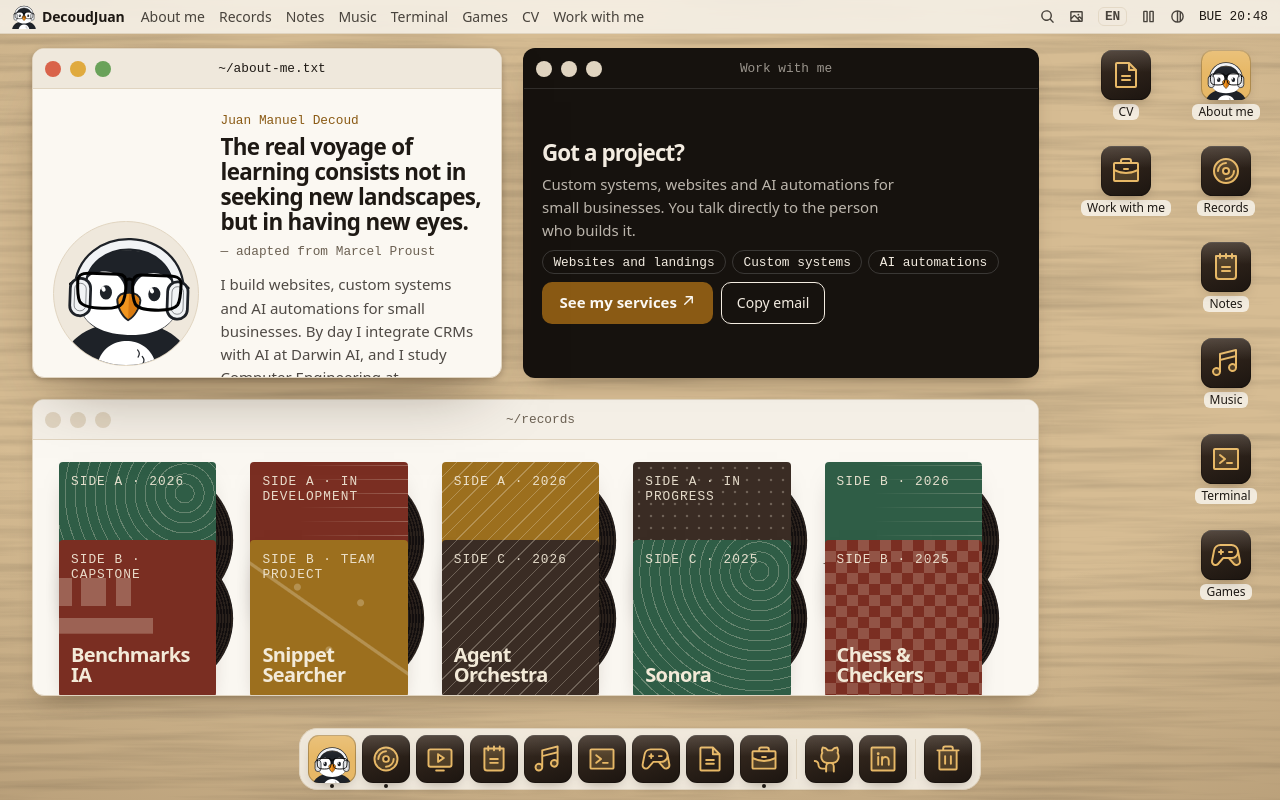
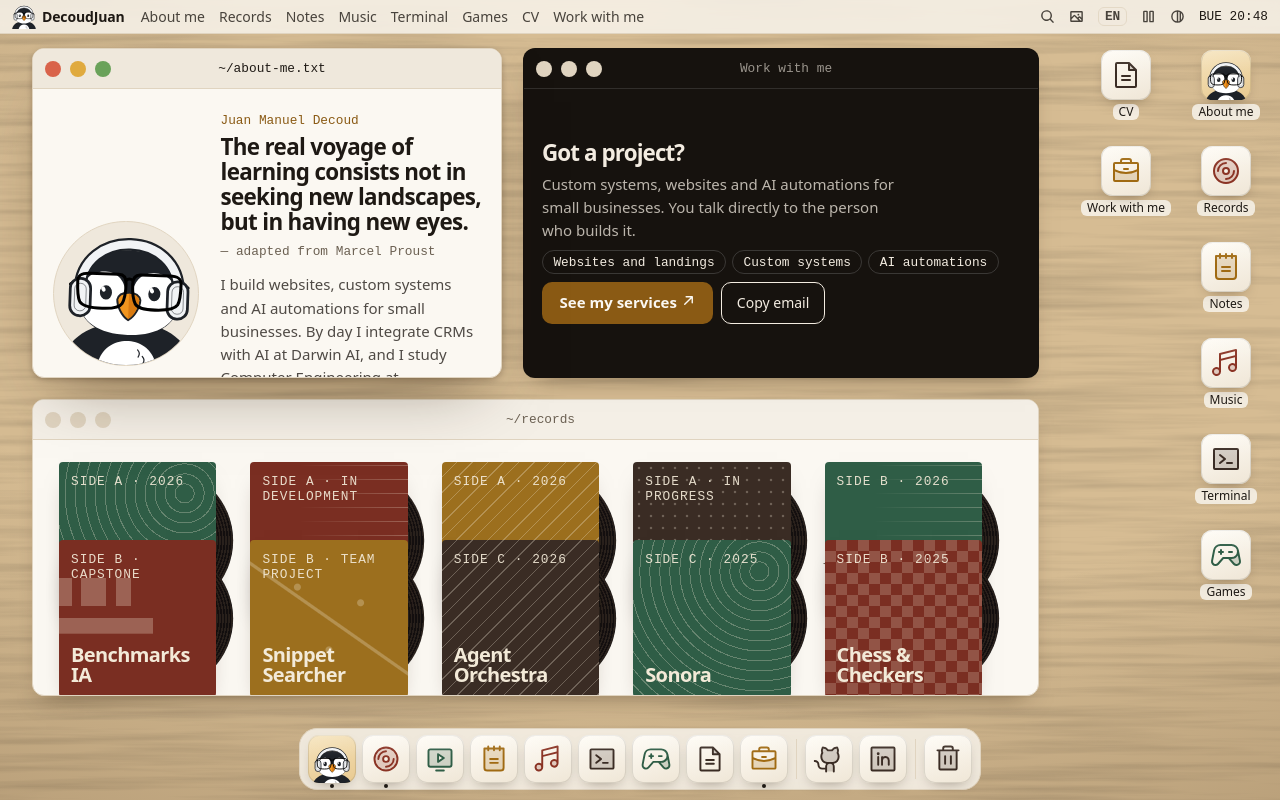
Before and after one commit to DecoudJuan/DecoudJuan.github.io, an Astro site: page /en in a window 1280 px wide. Built offline with nearby package versions, Linux system fonts and the light colour scheme; Astro itself is replaced by a stand-in of ours; a web font is replaced by a local one.

Commit message:
ui: íconos claros con el glifo en un tono de la paleta
- Tiles crema (oscuros en el tema oscuro) y el glifo en uno de cuatro tonos (--tone-1..4); Sobre mí sigue como tile de acento.
- Trabajemos juntos esconde la vista previa del sitio cuando la ventana es baja y angosta, en vez de mostrarla cortada.

```diff
--- a/src/components/os/icons.tsx
+++ b/src/components/os/icons.tsx
@@ -8,10 +8,10 @@ import type { Icon } from '@phosphor-icons/react';
 import Penguin from './Penguin';
 import type { AppId } from './types';
 
-// One treatment for every tile: the colours come from --tile-bg / --tile-fg in global.css, so the
-// dock reads as one set. "Sobre mí" is the only accent tile.
-const tile = (Glyph: Icon) => (
-  <span className="appicon" aria-hidden="true">
+// One treatment for every tile: a light tile (--tile-bg) and the glyph in one of the four tones of
+// the palette (--tone-1 … --tone-4 in global.css). "Sobre mí" is the accent tile.
+const tile = (Glyph: Icon, tone: 1 | 2 | 3 | 4) => (
+  <span className="appicon" style={{ ['--tile-fg' as string]: `var(--tone-${tone})` }} aria-hidden="true">
     <Glyph weight="duotone" className="glyph" />
   </span>
 );
@@ -22,18 +22,18 @@ export const ICONS: Record<AppId, ReactNode> = {
       <Penguin still />
     </span>
   ),
-  records: tile(VinylRecord),
-  player: tile(MonitorPlay),
-  notes: tile(Notepad),
-  music: tile(MusicNotes),
-  terminal: tile(TerminalWindow),
-  games: tile(GameController),
-  cv: tile(FileText),
-  hire: tile(Briefcase),
-  trash: tile(Trash),
+  records: tile(VinylRecord, 2),
+  player: tile(MonitorPlay, 1),
+  notes: tile(Notepad, 3),
+  music: tile(MusicNotes, 2),
+  terminal: tile(TerminalWindow, 4),
+  games: tile(GameController, 1),
+  cv: tile(FileText, 4),
+  hire: tile(Briefcase, 3),
+  trash: tile(Trash, 4),
 };
 
 export const LINK_ICONS = {
-  github: tile(GithubLogo),
-  linkedin: tile(LinkedinLogo),
+  github: tile(GithubLogo, 4),
+  linkedin: tile(LinkedinLogo, 4),
 };
--- a/src/styles/global.css
+++ b/src/styles/global.css
@@ -9,8 +9,9 @@
   --term: #f7f1e6; --term-bar: #ece3d3; --term-ln: #ddd0bb; --term-fg: #2a2118; --term-acc: #8a5a14; --term-mut: #6f604b; --term-dir: #2f5f8a;
   --red: #d9634a; --yel: #e0aa3e; --grn: #6aa25a;
   --note: #f3e3a6; --note-ink: #3a2e14;
-  /* app tiles: one treatment for the whole set (icons.tsx); "Sobre mí" is the accent tile */
-  --tile-bg: linear-gradient(160deg, #3b2d22, #1c1510); --tile-fg: #e7b866; --tile-acc: #e7b866;
+  /* app tiles: one light tile for the whole set, the glyph in one of four tones (icons.tsx); "Sobre mí" is the accent tile */
+  --tile-bg: linear-gradient(160deg, #fffcf6, #efe6d6); --tile-acc: linear-gradient(160deg, #f6e4bd, #e8c98f);
+  --tone-1: #2f5d46; --tone-2: #8a3324; --tone-3: #a06a12; --tone-4: #3a2c24;
   /* record sleeves: four warm tones, same in both themes */
   --cover-1: #2f5d46; --cover-2: #7a2e22; --cover-3: #9c6f1e; --cover-4: #3a2c24;
   /* shape, depth and motion: one scale for everything */
@@ -27,7 +28,8 @@
 @media (prefers-color-scheme: dark) {
   :root:not([data-theme="light"]) {
     --desk: #2b1d14; --grain: .36; --vignette: rgba(0, 0, 0, .5);
-    --tile-bg: linear-gradient(160deg, #4a392b, #261d16);
+    --tile-bg: linear-gradient(160deg, #3d332b, #2c241e); --tile-acc: linear-gradient(160deg, #5a4830, #43361f);
+    --tone-1: #8cc4a2; --tone-2: #e58f78; --tone-3: #e9b65a; --tone-4: #e6d8c2;
     --win: #262019; --bar: #2e2721; --ink: #efe7da; --mut: #a59886; --ln: #3d332b;
     --acc: #e0aa4f; --on-acc: #16120e;
     --dock: rgba(28, 23, 20, .8);
@@ -39,7 +41,8 @@
 }
 :root[data-theme="dark"] {
   --desk: #2b1d14; --grain: .36; --vignette: rgba(0, 0, 0, .5);
-  --tile-bg: linear-gradient(160deg, #4a392b, #261d16);
+  --tile-bg: linear-gradient(160deg, #3d332b, #2c241e); --tile-acc: linear-gradient(160deg, #5a4830, #43361f);
+  --tone-1: #8cc4a2; --tone-2: #e58f78; --tone-3: #e9b65a; --tone-4: #e6d8c2;
   --win: #262019; --bar: #2e2721; --ink: #efe7da; --mut: #a59886; --ln: #3d332b;
   --acc: #e0aa4f; --on-acc: #16120e;
   --dock: rgba(28, 23, 20, .8);
@@ -247,7 +250,7 @@ main { height: 100%; }
 .browser-bar span { flex: 1; margin: 0 8px; padding: .1rem .6rem; border-radius: var(--r-xs); background: #fff; text-align: center; white-space: nowrap; overflow: hidden; text-overflow: ellipsis; }
 .browser img { display: block; width: 100%; height: auto; }
 @container (min-width: 640px) { .hire { grid-template-columns: minmax(0, .9fr) minmax(0, 1.1fr); align-items: center; gap: clamp(20px, 4cqi, 48px); } }
-@container (max-height: 330px) and (max-width: 639px) { .browser { display: none; } }
+@container (max-height: 440px) and (max-width: 639px) { .browser { display: none; } }
 /* short windows (the top row of the first layout): tighter, so the buttons stay in view */
 @container (max-height: 440px) { .hire { padding-block: 18px; gap: 10px; } .hire-tx { gap: 8px; } .hire-tx h2 { font-size: clamp(1.4rem, 3.4cqi, 2rem); } }
 
@@ -467,8 +470,8 @@ main { height: 100%; }
 :root[data-still] *, :root[data-still] *::before, :root[data-still] *::after { animation: none !important; transition: none !important; }
 
 /* ---------- app icons: one tile shape and colour for the whole set (see icons.tsx) ---------- */
-.appicon { position: relative; display: block; width: 100%; height: 100%; border-radius: 23%; background: var(--tile-bg); color: var(--tile-fg); overflow: hidden;
-  box-shadow: inset 0 1px 0 rgba(255, 255, 255, .12), inset 0 0 0 1px rgba(0, 0, 0, .25), 0 6px 14px -8px var(--shadow); }
+.appicon { position: relative; display: block; width: 100%; height: 100%; border-radius: 23%; background: var(--tile-bg); color: var(--tile-fg, var(--tone-4)); overflow: hidden;
+  box-shadow: inset 0 1px 0 rgba(255, 255, 255, .35), inset 0 0 0 1px color-mix(in srgb, var(--ink) 12%, transparent), 0 6px 14px -8px var(--shadow); }
 .appicon::after { content: ""; position: absolute; inset: 0; border-radius: inherit; pointer-events: none; background: linear-gradient(rgba(255, 255, 255, .14), transparent 45%); }
 .appicon .glyph { position: absolute; left: 50%; top: 50%; width: 64%; height: 64%; transform: translate(-50%, -50%); display: block; }
 .appicon.pengu { background: var(--tile-acc); }
```
